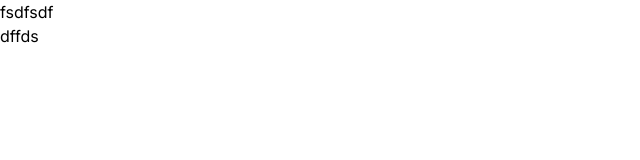
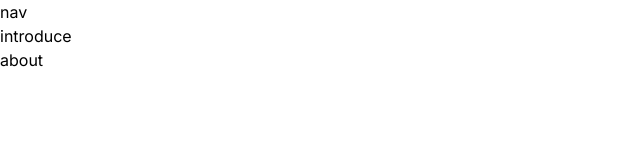
Before and after one commit to minki3/next_practice, a Next.js app: page / in a window 1280 px wide. Shown: the top 160 px of the page, without its empty margins (0-640 px from the left). Built offline with nearby package versions, Linux system fonts and the light colour scheme.

Commit message:
Portfolio

```diff
--- /dev/null
+++ b/src/app/components/About.tsx
@@ -0,0 +1,3 @@
+export default function About() {
+  return <div>about</div>;
+}
--- /dev/null
+++ b/src/app/components/Introduce.tsx
@@ -0,0 +1,3 @@
+export default function Introduce() {
+  return <nav>introduce</nav>;
+}
--- /dev/null
+++ b/src/app/components/Navigation.tsx
@@ -0,0 +1,3 @@
+export default function Navigation() {
+  return <div>nav</div>;
+}
--- a/src/app/components/Sample.tsx
+++ /dev/null
@@ -1,6 +0,0 @@
-"use clinet";
-import React from "react";
-
-export default function Sample() {
-  return <div></div>;
-}
--- a/src/app/page.tsx
+++ b/src/app/page.tsx
@@ -1,8 +1,13 @@
+import Introduce from "./components/Introduce";
+import Navigation from "./components/Navigation";
+import About from "./components/About";
+
 export default function Home() {
   return (
     <main className="">
-      <div>fsdfsdf</div>
-      <button>dffds</button>
+      <Navigation />
+      <Introduce />
+      <About />
     </main>
   );
 }
```
